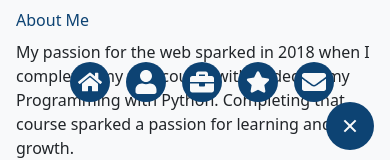
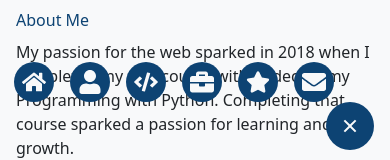
Before and after one commit to dev-rome/v3, a Next.js app: page /home in a window 390 px wide. Both pictures are taken after a click on the element 350 px from the left and 804 px from the top of the page. Shown: the part 678-838 px from the top of the page. Built offline with nearby package versions, Linux system fonts and the light colour scheme.

Commit message:
add work title and icon to mobile and desktop nav

```diff
--- a/src/components/navbar/MobileMenu.tsx
+++ b/src/components/navbar/MobileMenu.tsx
@@ -5,10 +5,10 @@ import { RiMenu3Line, RiCloseLine } from "react-icons/ri";
 import {
   FaHome,
   FaUser,
+  FaCode,
   FaBriefcase,
   FaStar,
   FaEnvelope,
-  FaHandshake,
 } from "react-icons/fa";
 
 interface NavItem {
@@ -28,10 +28,10 @@ export default function MobileMenu() {
       target: "#about",
       icon: <FaUser size={24} />,
     },
-    // {
-    //   target: "#services",
-    //   icon: <FaHandshake size={24} />,
-    // },
+    {
+      target: "#work",
+      icon: <FaCode size={24} />,
+    },
     {
       target: "#portfolio",
       icon: <FaBriefcase size={24} />,
--- a/src/components/navbar/NavMenu.tsx
+++ b/src/components/navbar/NavMenu.tsx
@@ -21,7 +21,7 @@ export default function NavMenu() {
   const navigationItems: NavigationItem[] = [
     { title: "Home", icon: <FaHome />, target: "#home" },
     { title: "About", icon: <FaUser />, target: "#about" },
-    // { title: "Services", icon: <FaHandshake />, target: "#services" },
+    // { title: "Work", icon: <FaCode />, target: "#work" },
     { title: "Portfolio", icon: <FaBriefcase />, target: "#portfolio" },
     { title: "Testimonial", icon: <FaStar />, target: "#testimonial" },
     { title: "Contact", icon: <FaEnvelope />, target: "#contact" },
```
